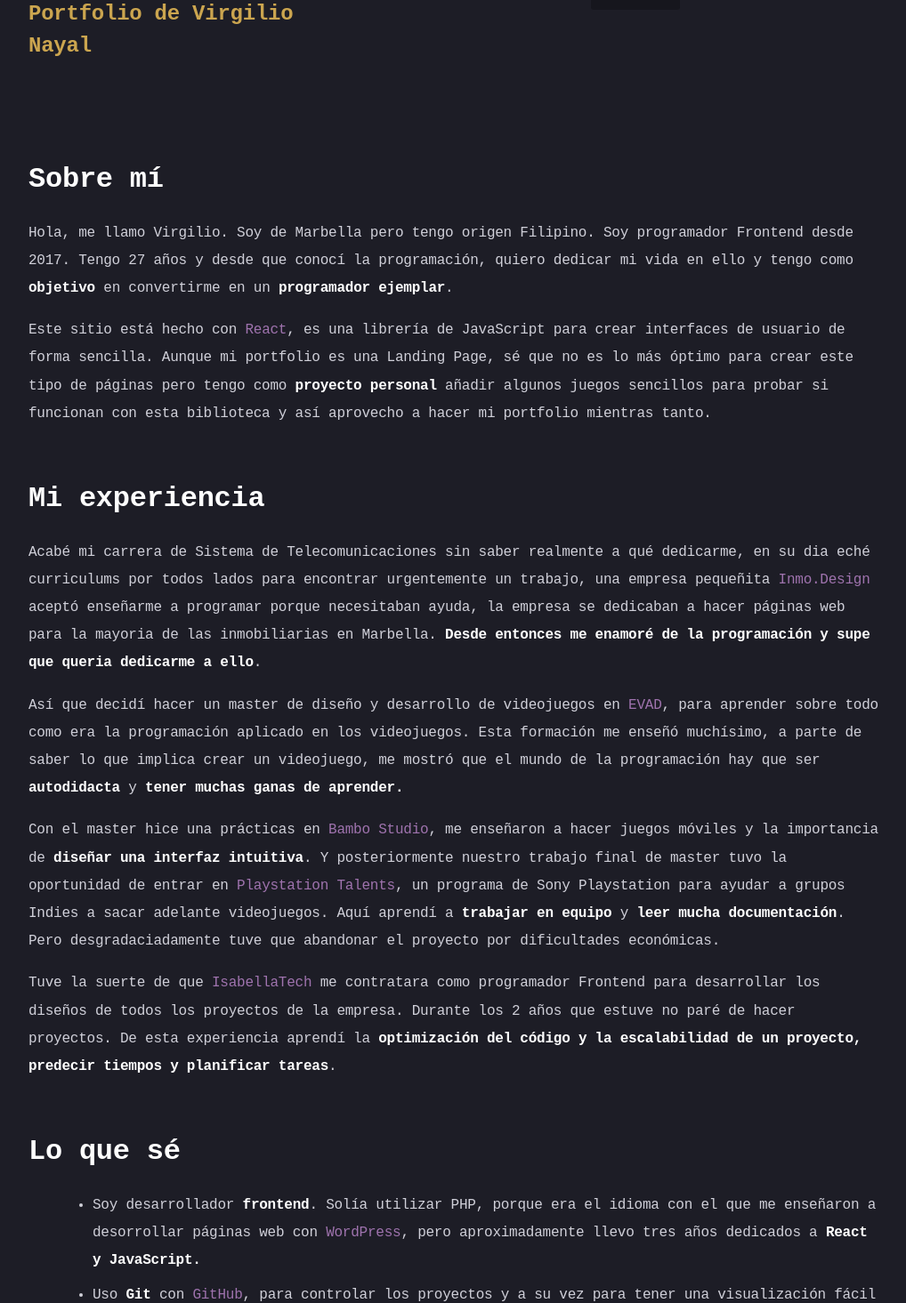
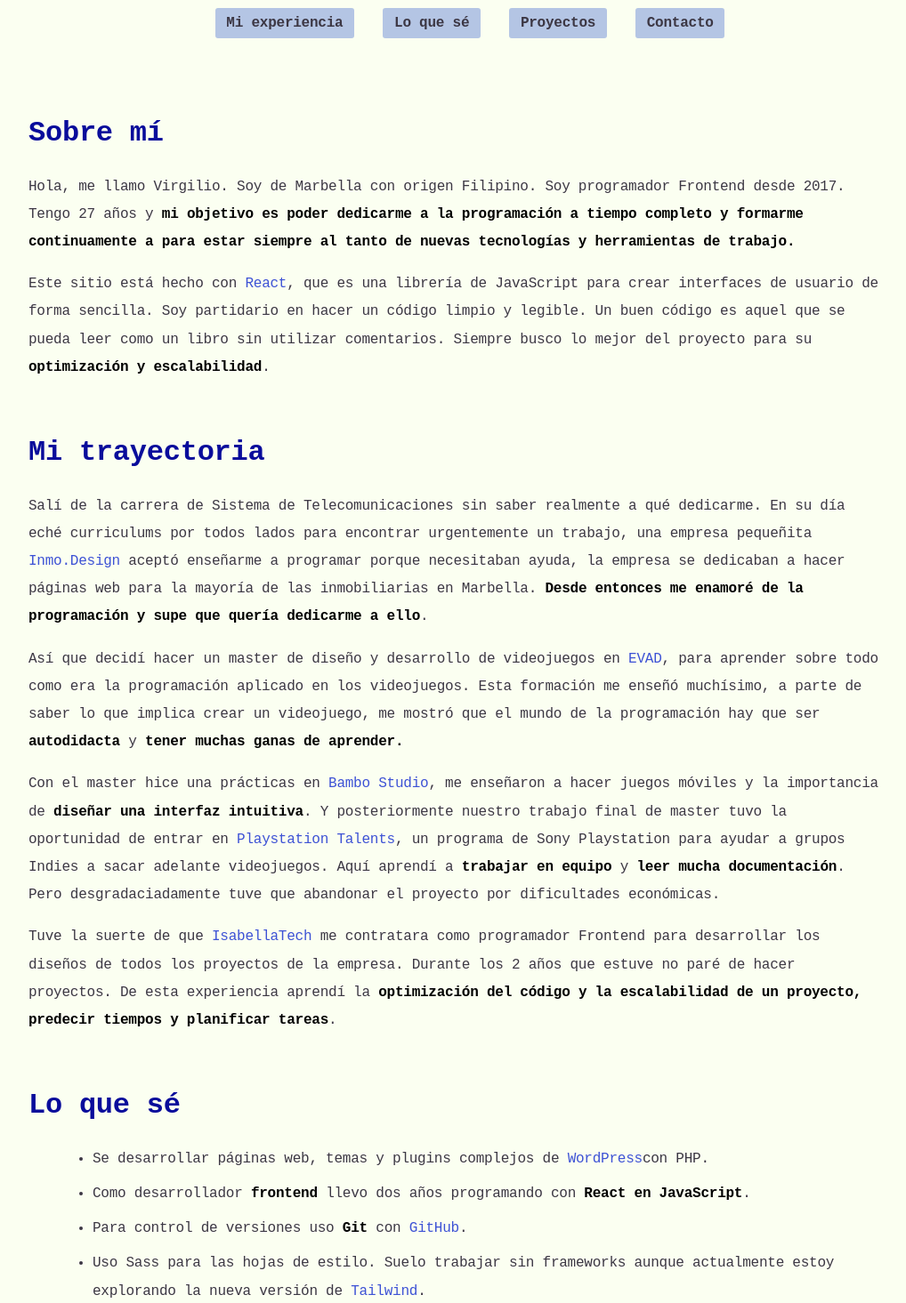
Before and after one commit to Hecater88/portfolio, a React (Create React App) app: page / in a window 1280 px wide. Shown: the part 165-1630 px from the top of the page at 89% size, without its empty margins (128-1146 px from the left). Built offline with nearby package versions, Linux system fonts and the light colour scheme.

Commit message:
Corrigiendo errores

```diff
--- a/src/App.css
+++ b/src/App.css
@@ -1,14 +1,14 @@
 body {
-  background: #1d1d26;
+  background: #FBFFF1;
   box-sizing: border-box;
-  color: #d0d0d9;
+  color: #3C3744;
   font-family: "Roboto Mono", monospace;
   letter-spacing: -0.015em;
   line-height: 1.5;
 }
 
 a {
-  color: #9f73ae;
+  color: #3D52D5;
   -webkit-text-decoration: underline;
   text-decoration: none;
 }
@@ -16,7 +16,7 @@ a {
 b,
 strong {
   font-weight: 800;
-  color: #ffffff;
+  color: #000000;
 }
 section {
   width: 60rem;
@@ -44,12 +44,14 @@ section ul li {
   margin: 0.5rem 0 0 2rem;
 }
 h3 {
-  color: #ffffff;
+  color: #090C9B;
+  ;
 }
 .title {
   margin: 0;
   margin-bottom: 16px;
   width: 100%;
+  color:#090C9B;
 }
 .title h2 {
   font-size: 1.625rem;
@@ -58,8 +60,9 @@ h3 {
 }
 
 .subtitle {
-  color: #cba54f;
+  color: #3D52D5;
 }
+
 .container-header {
   width: 60rem;
   padding: 0 1.5rem;
@@ -68,7 +71,7 @@ h3 {
   margin-bottom: 3rem;
 }
 .div-row-header {
-  flex-direction: row;
+  flex-direction: column;
   display: flex;
   align-items: center;
   justify-content: space-between;
@@ -94,9 +97,9 @@ h3 {
 }
 
 .ul-header li a {
-  color: #9f73ae;
+  color: #3C3744;
   border-radius: 3px;
-  background-color: #16161d;
+  background-color: #B4C5E4;
   padding: 0.5rem 0.8rem;
   font-weight: 800;
 }
--- a/src/components/about-us.js
+++ b/src/components/about-us.js
@@ -3,10 +3,13 @@ function AboutUs() {
     <div>
       <h3>Sobre mí</h3>
       <p>
-        Hola, me llamo Virgilio. Soy de Marbella pero tengo origen Filipino. Soy
-        programador Frontend desde 2017. Tengo 27 años y desde que conocí la
-        programación, quiero dedicar mi vida en ello y tengo como <strong>objetivo</strong> en
-        convertirme en un <strong>programador ejemplar</strong>.
+        Hola, me llamo Virgilio. Soy de Marbella con origen Filipino. Soy
+        programador Frontend desde 2017. Tengo 27 años y{" "}
+        <strong>
+          mi objetivo es poder dedicarme a la programación a tiempo completo y
+          formarme continuamente a para estar siempre al tanto de nuevas
+          tecnologías y herramientas de trabajo.
+        </strong>
       </p>
 
       <p>
@@ -14,12 +17,11 @@ function AboutUs() {
         <a href="https://es.reactjs.org/" target="_blank" rel="noreferrer">
           React
         </a>
-        , es una librería de JavaScript para crear interfaces de usuario de
-        forma sencilla. Aunque mi portfolio es una Landing Page, sé que no es lo
-        más óptimo para crear este tipo de páginas pero tengo como{" "}
-        <strong>proyecto personal</strong> añadir algunos juegos sencillos para
-        probar si funcionan con esta biblioteca y así aprovecho a hacer mi
-        portfolio mientras tanto.
+        , que es una librería de JavaScript para crear interfaces de usuario de
+        forma sencilla. Soy partidario en hacer un <stron>código limpio y legible</stron>. Un
+        buen código es aquel que se pueda leer como un libro sin utilizar
+        comentarios. Siempre busco lo mejor del proyecto para su <strong>optimización y
+        escalabilidad</strong>.
       </p>
     </div>
   );
--- a/src/components/experience.js
+++ b/src/components/experience.js
@@ -1,10 +1,10 @@
 function Experience() {
   return (
     <div>
-      <h3>Mi experiencia</h3>
+      <h3>Mi trayectoria</h3>
       <p>
-        Acabé mi carrera de Sistema de Telecomunicaciones sin saber realmente a
-        qué dedicarme, en su dia eché curriculums por todos lados para encontrar
+        Salí de la carrera de Sistema de Telecomunicaciones sin saber realmente a
+        qué dedicarme. En su día eché curriculums por todos lados para encontrar
         urgentemente un trabajo, una empresa pequeñita{" "}
         <a
           href="https://www.linkedin.com/company/inmo.design/about/"
@@ -13,10 +13,10 @@ function Experience() {
           Inmo.Design
         </a>{" "}
         aceptó enseñarme a programar porque necesitaban ayuda, la empresa se
-        dedicaban a hacer páginas web para la mayoria de las inmobiliarias en
+        dedicaban a hacer páginas web para la mayoría de las inmobiliarias en
         Marbella.{" "}
         <strong>
-          Desde entonces me enamoré de la programación y supe que queria
+          Desde entonces me enamoré de la programación y supe que quería
           dedicarme a ello
         </strong>
         .
--- a/src/components/header.js
+++ b/src/components/header.js
@@ -13,22 +13,22 @@ function Header() {
         <nav>
           <ul className="ul-header" id="navigation">
             <li>
-              <a href="#mi-experiencia" target="_blank" rel="noreferrer">
+              <a href="#mi-experiencia">
                 Mi experiencia
               </a>
             </li>
             <li>
-              <a href="#lo-que-se" target="_blank" rel="noreferrer">
+              <a href="#lo-que-se">
                 Lo que sé
               </a>
             </li>
             <li>
-              <a href="#proyectos" target="_blank" rel="noreferrer">
+              <a href="#proyectos">
                 Proyectos
               </a>
             </li>
             <li>
-              <a href="#contacto" target="_blank" rel="noreferrer">
+              <a href="#contacto">
                 Contacto
               </a>
             </li>
--- a/src/components/skills.js
+++ b/src/components/skills.js
@@ -4,28 +4,27 @@ function Skills() {
       <h3>Lo que sé</h3>
       <ul>
         <li>
-          Soy desarrollador <strong>frontend</strong>. Solía utilizar PHP,
-          porque era el idioma con el que me enseñaron a desorrollar páginas web
-          con{" "}
+          Se desarrollar páginas web, temas y plugins complejos de{" "}
           <a href="https://wordpress.com/es/" target="_blank" rel="noreferrer">
             WordPress
           </a>
-          , pero aproximadamente llevo tres años dedicados a{" "}
-          <strong>React y JavaScript.</strong>
+          con PHP.
         </li>
         <li>
-          Uso <strong>Git</strong> con{" "}
+          Como desarrollador <strong>frontend</strong> llevo dos años
+          programando con <strong>React en JavaScript</strong>.
+        </li>
+        <li>
+        Para control de versiones uso <strong>Git</strong> con{" "}
           <a href="https://github.com/" target="_blank" rel="noreferrer">
             GitHub
-          </a>
-          , para controlar los proyectos y a su vez para tener una visualización
-          fácil de los archivos.
+          </a>.
         </li>
         <li>
-          Soy partidario en hacer un <strong>código limpio y legible</strong>.
-          Un buen código es aquel que se pueda leer como un libro sin utilizar
-          comentarios. Siempre busco lo mejor del proyecto para su{" "}
-          <strong>optimización y escalabilidad</strong>.
+        Uso Sass para las hojas de estilo. Suelo trabajar sin frameworks aunque actualmente estoy explorando la nueva versión de{" "}
+        <a href="https://tailwindcss.com/" target="_blank" rel="noreferrer">
+            Tailwind
+          </a>.
         </li>
         <li>
           Normalmente me decanto por crear las hojas de estilo manualmente
@@ -34,9 +33,7 @@ function Skills() {
             Sass
           </a>
           . Pero actualmente estoy explorando{" "}
-          <a href="https://tailwindcss.com/" target="_blank" rel="noreferrer">
-            Tailwind
-          </a>
+
           . Tengo que decir que es bastante cómodo.
         </li>
         <li>
```
